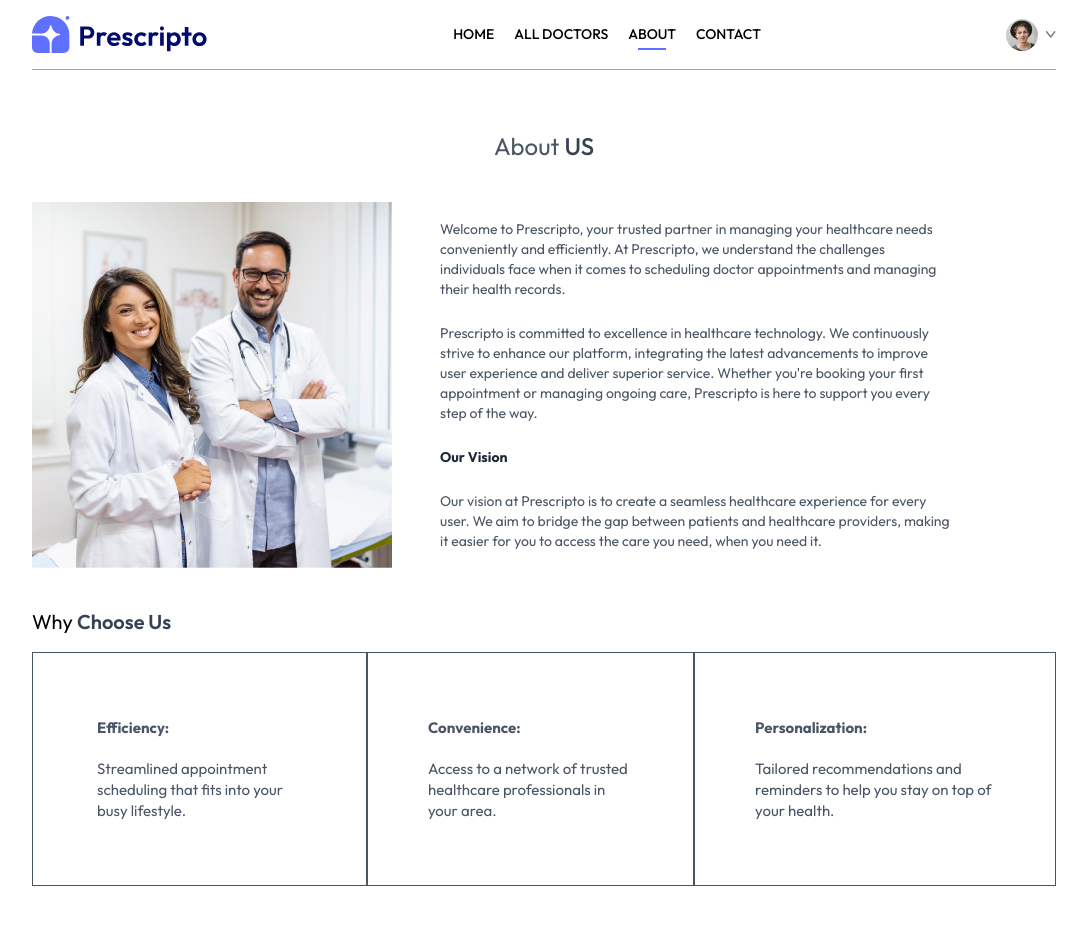
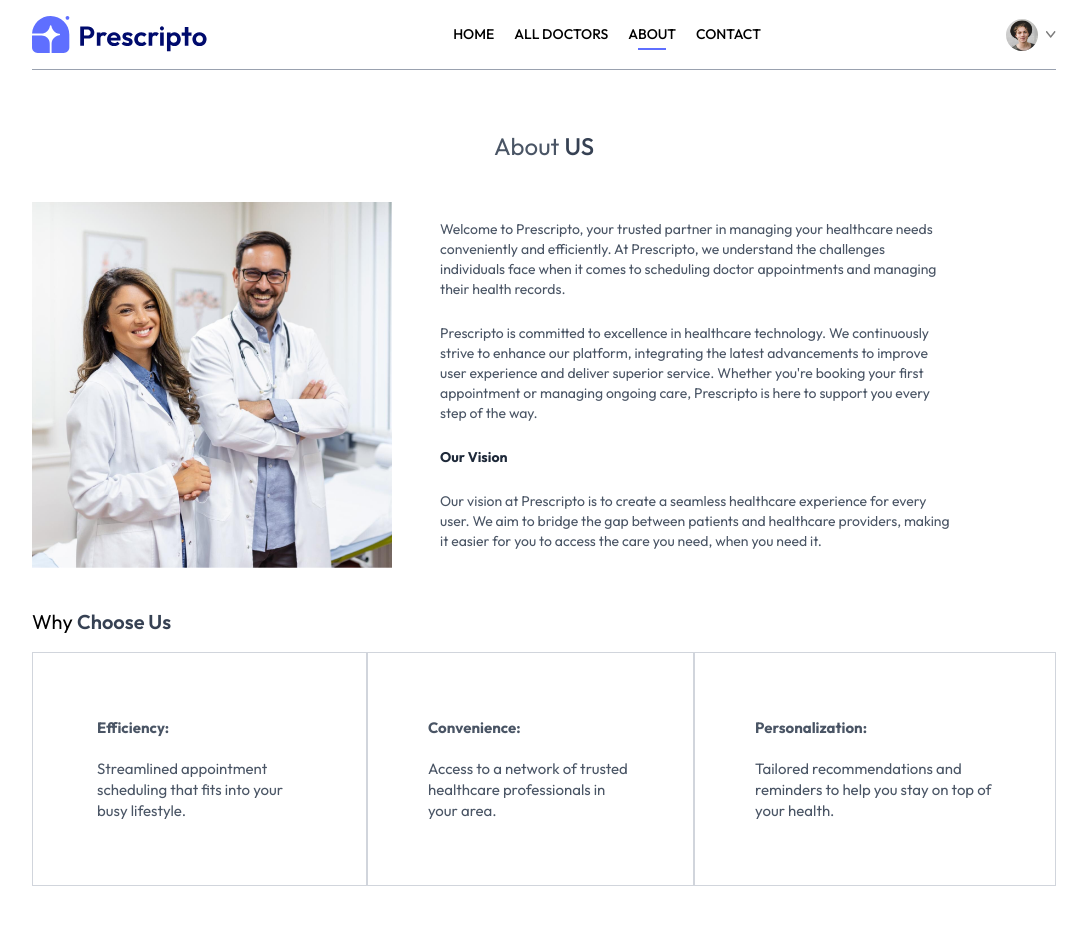
Before and after one commit to codingwithriha/Doct, a React (Vite) app in the folder frontend/: page /about in a window 1280 px wide. Shown: the top 952 px of the page, without its empty margins (96-1183 px from the left). Built offline with nearby package versions, Linux system fonts and the light colour scheme; a web font is replaced by a local one.

Commit message:
update border

```diff
--- a/frontend/src/pages/About.jsx
+++ b/frontend/src/pages/About.jsx
@@ -49,21 +49,21 @@ const About = () => {
           </p>
 
           <div className="flex flex-col md:flex-row mb-20 mt-4">
-            <div className="border px-10 md:px-16 py-8 sm:py-16 flex flex-col gap-5 text-[15px] hover:bg-primary hover:text-white transition-all duration-300 text-gray-600 cursor-pointer">
+            <div className="border border-gray-300 px-10 md:px-16 py-8 sm:py-16 flex flex-col gap-5 text-[15px] hover:bg-primary hover:text-white transition-all duration-300 text-gray-600 cursor-pointer">
               <b>Efficiency:</b>
               <p>
                 Streamlined appointment scheduling that fits into your busy
                 lifestyle.
               </p>
             </div>
-            <div className="border px-10 md:px-15 py-8 sm:py-16 flex flex-col gap-5 text-[15px] hover:bg-primary hover:text-white transition-all duration-300 text-gray-600 cursor-pointer">
+            <div className="border border-gray-300 px-10 md:px-15 py-8 sm:py-16 flex flex-col gap-5 text-[15px] hover:bg-primary hover:text-white transition-all duration-300 text-gray-600 cursor-pointer">
               <b>Convenience:</b>
               <p>
                 Access to a network of trusted healthcare professionals in your
                 area.
               </p>
             </div>
-            <div className="border px-10 md:px-15 py-8 sm:py-16 flex flex-col gap-5 text-[15px] hover:bg-primary hover:text-white transition-all duration-300 text-gray-600 cursor-pointer">
+            <div className="border border-gray-300 px-10 md:px-15 py-8 sm:py-16 flex flex-col gap-5 text-[15px] hover:bg-primary hover:text-white transition-all duration-300 text-gray-600 cursor-pointer">
               <b>Personalization:</b>
               <p>
                 Tailored recommendations and reminders to help you stay on top
```
